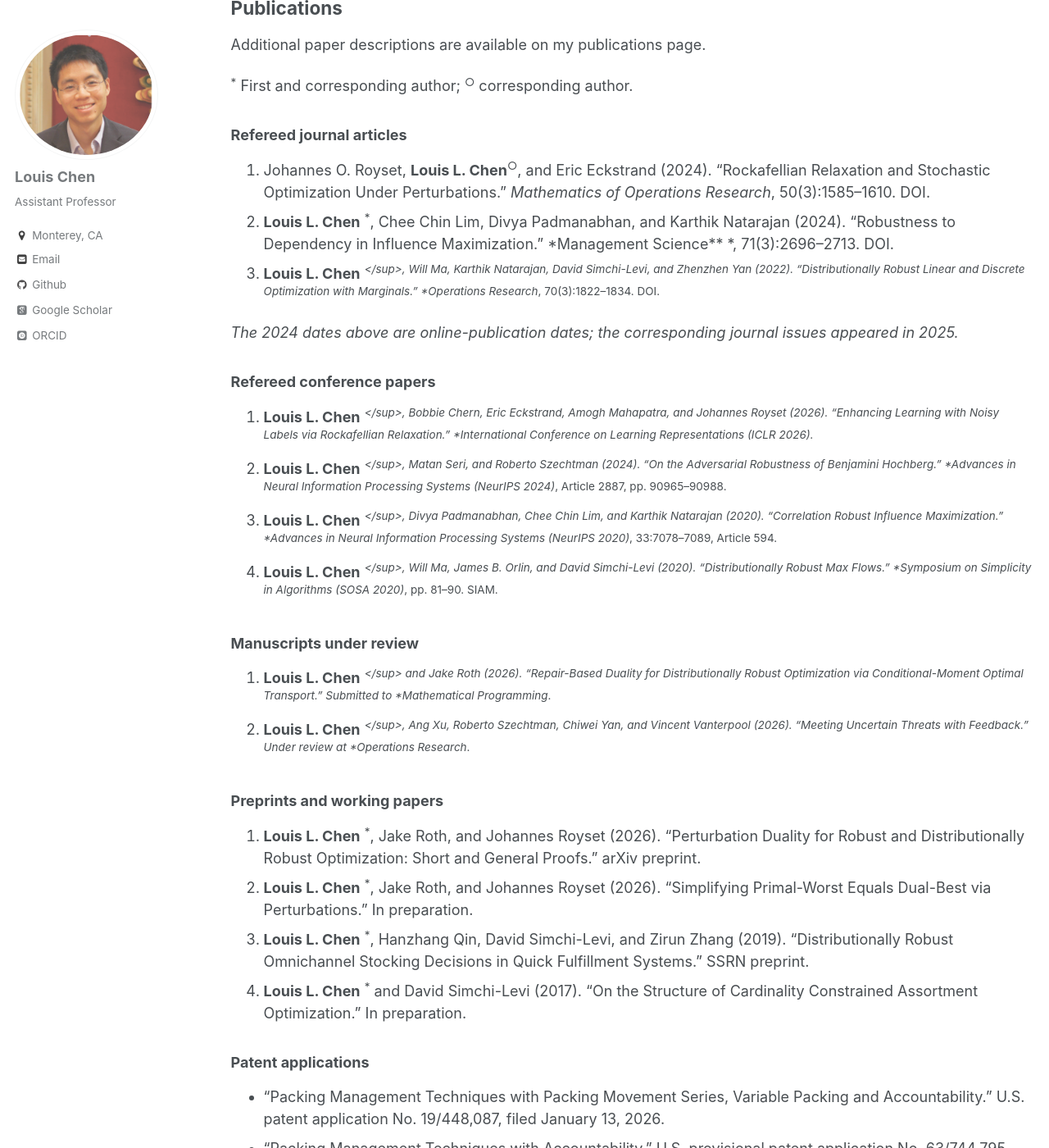
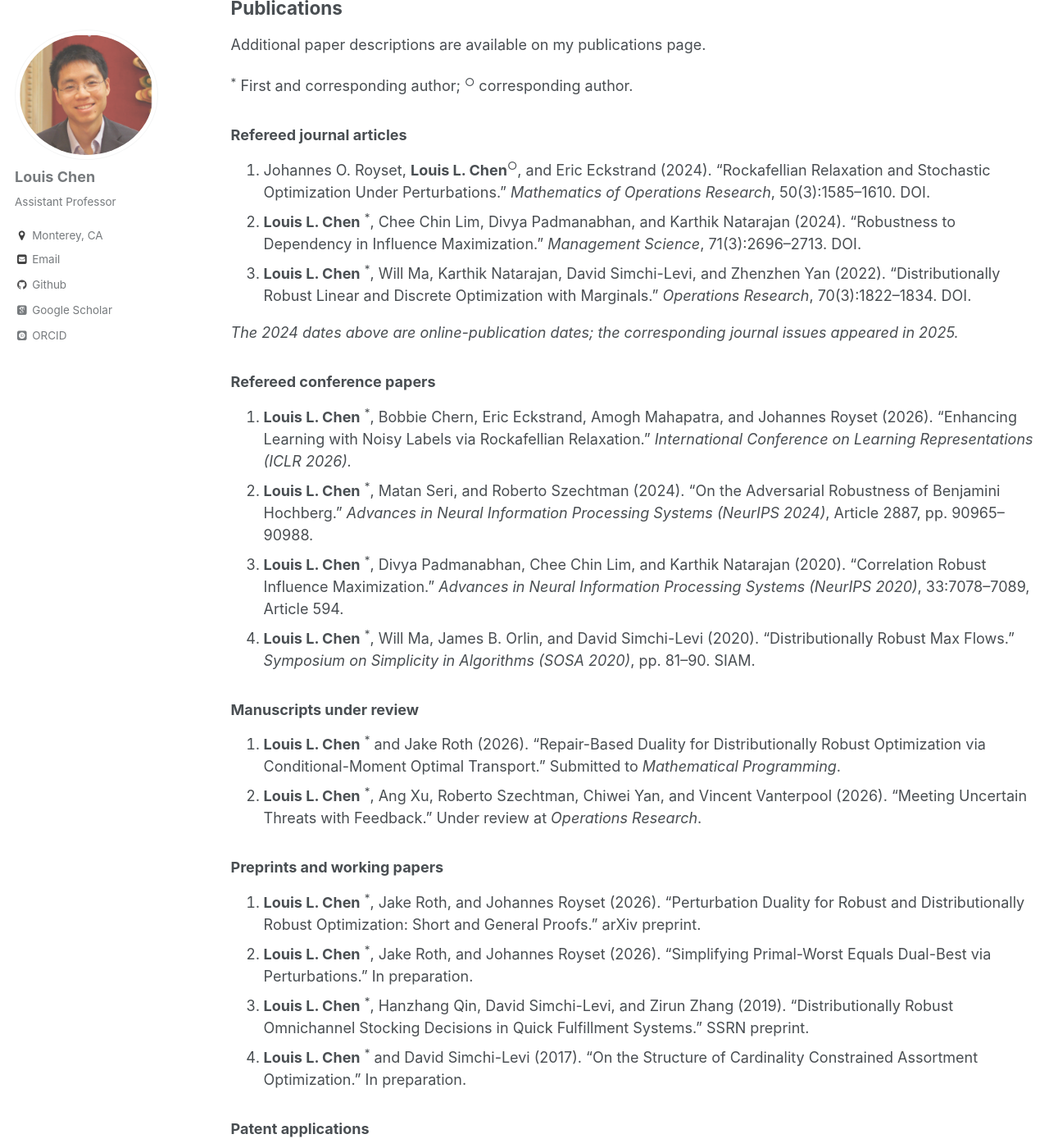
Before and after one commit to LouisLChen/LouisLChen.github.io, a Jekyll site: the page built from _pages/cv.md, in a window 1280 px wide and 1400 px high, scrolled down 998 px. Shown: the whole window at 82% size. Built offline with Jekyll 4.4.1, drawn with Linux system fonts in a browser that asks for light colours; some web fonts are replaced; formulas are drawn with MathJax 3; some of the changed lines change nothing that is shown.

Commit message:
Update cv.md

```diff
--- a/_pages/cv.md
+++ b/_pages/cv.md
@@ -42,34 +42,34 @@ Naval Postgraduate School
 
 Additional paper descriptions are available on my [publications page]({{ base_path }}/publications/).
 
-<sup>*</sup> First and corresponding author; <sup>○</sup> corresponding author.
+<sup>&#42;</sup> First and corresponding author; <sup>○</sup> corresponding author.
 
 ### Refereed journal articles
 
 1. <a id="pub-rock"></a>Johannes O. Royset, **Louis L. Chen**<sup>○</sup>, and Eric Eckstrand (2024). “Rockafellian Relaxation and Stochastic Optimization Under Perturbations.” *Mathematics of Operations Research*, 50(3):1585–1610. [DOI](https://doi.org/10.1287/moor.2022.0122).
-2. <a id="pub-dependency"></a>**Louis L. Chen** <sup>*</sup>, Chee Chin Lim, Divya Padmanabhan, and Karthik Natarajan (2024). “Robustness to Dependency in Influence Maximization.” *Management Science** *, 71(3):2696–2713. [DOI](https://doi.org/10.1287/mnsc.2021.03445).
-3. <a id="pub-marginals"></a>**Louis L. Chen** <sup>*</sup>, Will Ma, Karthik Natarajan, David Simchi-Levi, and Zhenzhen Yan (2022). “Distributionally Robust Linear and Discrete Optimization with Marginals.” *Operations Research*, 70(3):1822–1834. [DOI](https://doi.org/10.1287/opre.2021.2243).
+2. <a id="pub-dependency"></a>**Louis L. Chen** <sup>&#42;</sup>, Chee Chin Lim, Divya Padmanabhan, and Karthik Natarajan (2024). “Robustness to Dependency in Influence Maximization.” *Management Science*, 71(3):2696–2713. [DOI](https://doi.org/10.1287/mnsc.2021.03445).
+3. <a id="pub-marginals"></a>**Louis L. Chen** <sup>&#42;</sup>, Will Ma, Karthik Natarajan, David Simchi-Levi, and Zhenzhen Yan (2022). “Distributionally Robust Linear and Discrete Optimization with Marginals.” *Operations Research*, 70(3):1822–1834. [DOI](https://doi.org/10.1287/opre.2021.2243).
 
 *The 2024 dates above are online-publication dates; the corresponding journal issues appeared in 2025.*
 
 ### Refereed conference papers
 
-4. <a id="pub-iclr"></a>**Louis L. Chen** <sup>*</sup>, Bobbie Chern, Eric Eckstrand, Amogh Mahapatra, and Johannes Royset (2026). “Enhancing Learning with Noisy Labels via Rockafellian Relaxation.” *International Conference on Learning Representations (ICLR 2026).*
-5. <a id="pub-bh"></a>**Louis L. Chen** <sup>*</sup>, Matan Seri, and Roberto Szechtman (2024). “On the Adversarial Robustness of Benjamini Hochberg.” *Advances in Neural Information Processing Systems (NeurIPS 2024)*, Article 2887, pp. 90965–90988.
-6. <a id="pub-correlation"></a>**Louis L. Chen** <sup>*</sup>, Divya Padmanabhan, Chee Chin Lim, and Karthik Natarajan (2020). “Correlation Robust Influence Maximization.” *Advances in Neural Information Processing Systems (NeurIPS 2020)*, 33:7078–7089, Article 594.
-7. <a id="pub-maxflows"></a>**Louis L. Chen** <sup>*</sup>, Will Ma, James B. Orlin, and David Simchi-Levi (2020). “Distributionally Robust Max Flows.” *Symposium on Simplicity in Algorithms (SOSA 2020)*, pp. 81–90. SIAM.
+4. <a id="pub-iclr"></a>**Louis L. Chen** <sup>&#42;</sup>, Bobbie Chern, Eric Eckstrand, Amogh Mahapatra, and Johannes Royset (2026). “Enhancing Learning with Noisy Labels via Rockafellian Relaxation.” *International Conference on Learning Representations (ICLR 2026).*
+5. <a id="pub-bh"></a>**Louis L. Chen** <sup>&#42;</sup>, Matan Seri, and Roberto Szechtman (2024). “On the Adversarial Robustness of Benjamini Hochberg.” *Advances in Neural Information Processing Systems (NeurIPS 2024)*, Article 2887, pp. 90965–90988.
+6. <a id="pub-correlation"></a>**Louis L. Chen** <sup>&#42;</sup>, Divya Padmanabhan, Chee Chin Lim, and Karthik Natarajan (2020). “Correlation Robust Influence Maximization.” *Advances in Neural Information Processing Systems (NeurIPS 2020)*, 33:7078–7089, Article 594.
+7. <a id="pub-maxflows"></a>**Louis L. Chen** <sup>&#42;</sup>, Will Ma, James B. Orlin, and David Simchi-Levi (2020). “Distributionally Robust Max Flows.” *Symposium on Simplicity in Algorithms (SOSA 2020)*, pp. 81–90. SIAM.
 
 ### Manuscripts under review
 
-8. <a id="pub-repair"></a>**Louis L. Chen** <sup>*</sup> and Jake Roth (2026). “Repair-Based Duality for Distributionally Robust Optimization via Conditional-Moment Optimal Transport.” Submitted to *Mathematical Programming*.
-9. <a id="pub-threats"></a>**Louis L. Chen** <sup>*</sup>, Ang Xu, Roberto Szechtman, Chiwei Yan, and Vincent Vanterpool (2026). “Meeting Uncertain Threats with Feedback.” Under review at *Operations Research*.
+8. <a id="pub-repair"></a>**Louis L. Chen** <sup>&#42;</sup> and Jake Roth (2026). “Repair-Based Duality for Distributionally Robust Optimization via Conditional-Moment Optimal Transport.” Submitted to *Mathematical Programming*.
+9. <a id="pub-threats"></a>**Louis L. Chen** <sup>&#42;</sup>, Ang Xu, Roberto Szechtman, Chiwei Yan, and Vincent Vanterpool (2026). “Meeting Uncertain Threats with Feedback.” Under review at *Operations Research*.
 
 ### Preprints and working papers
 
-10. <a id="pub-duality"></a>**Louis L. Chen** <sup>*</sup>, Jake Roth, and Johannes Royset (2026). “Perturbation Duality for Robust and Distributionally Robust Optimization: Short and General Proofs.” arXiv preprint.
-11. <a id="pub-pwdb"></a>**Louis L. Chen** <sup>*</sup>, Jake Roth, and Johannes Royset (2026). “Simplifying Primal-Worst Equals Dual-Best via Perturbations.” In preparation.
-12. <a id="pub-omnichannel"></a>**Louis L. Chen** <sup>*</sup>, Hanzhang Qin, David Simchi-Levi, and Zirun Zhang (2019). “Distributionally Robust Omnichannel Stocking Decisions in Quick Fulfillment Systems.” SSRN preprint.
-13. <a id="pub-assortment"></a>**Louis L. Chen** <sup>*</sup> and David Simchi-Levi (2017). “On the Structure of Cardinality Constrained Assortment Optimization.” In preparation.
+10. <a id="pub-duality"></a>**Louis L. Chen** <sup>&#42;</sup>, Jake Roth, and Johannes Royset (2026). “Perturbation Duality for Robust and Distributionally Robust Optimization: Short and General Proofs.” arXiv preprint.
+11. <a id="pub-pwdb"></a>**Louis L. Chen** <sup>&#42;</sup>, Jake Roth, and Johannes Royset (2026). “Simplifying Primal-Worst Equals Dual-Best via Perturbations.” In preparation.
+12. <a id="pub-omnichannel"></a>**Louis L. Chen** <sup>&#42;</sup>, Hanzhang Qin, David Simchi-Levi, and Zirun Zhang (2019). “Distributionally Robust Omnichannel Stocking Decisions in Quick Fulfillment Systems.” SSRN preprint.
+13. <a id="pub-assortment"></a>**Louis L. Chen** <sup>&#42;</sup> and David Simchi-Levi (2017). “On the Structure of Cardinality Constrained Assortment Optimization.” In preparation.
 
 ### Patent applications
 
```
